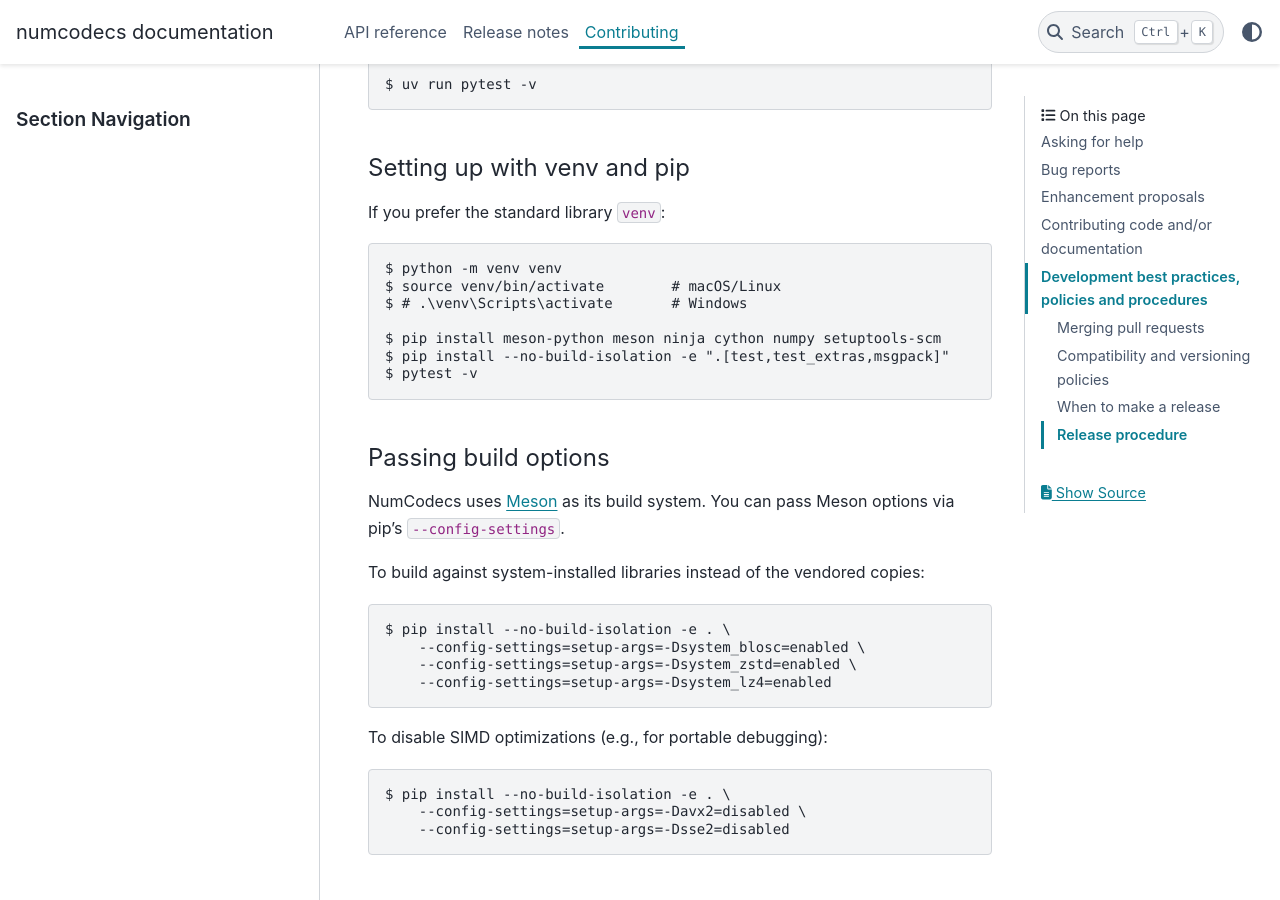
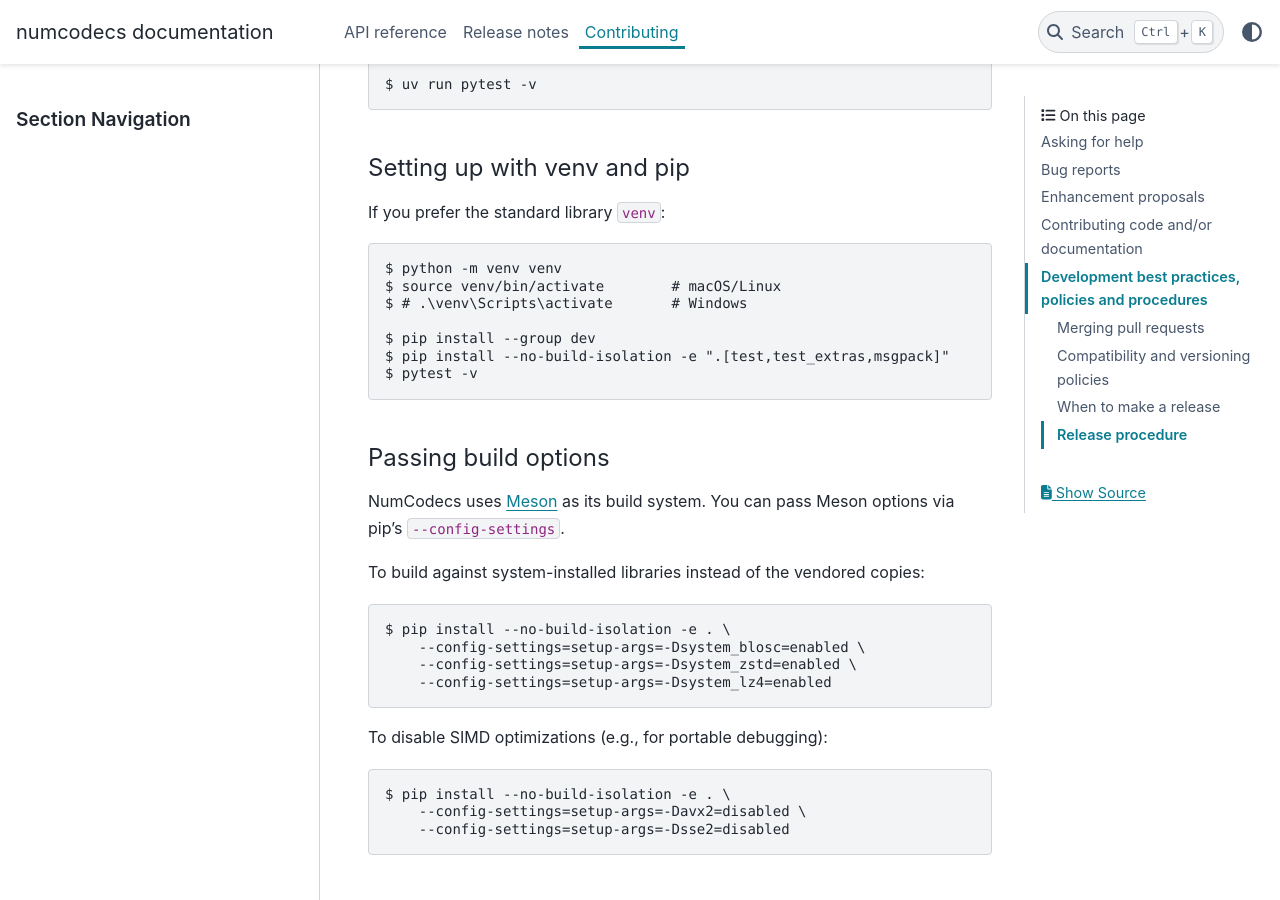
Before and after one commit to zarr-developers/numcodecs, a Sphinx documentation site: the page built from docs/contributing.rst, in a window 1280 px wide and 900 px high, scrolled down 3297 px. Built offline with Sphinx 7.4.7 and the PyData theme 0.15.4, drawn with Linux system fonts in a browser that asks for light colours; the version number could not be read and is left out.

Commit message:
Use dev group

```diff
--- a/docs/contributing.rst
+++ b/docs/contributing.rst
@@ -138,7 +138,7 @@ If you prefer the standard library ``venv``::
     $ source venv/bin/activate        # macOS/Linux
     $ # .\venv\Scripts\activate       # Windows
 
-    $ pip install meson-python meson ninja cython numpy setuptools-scm
+    $ pip install --group dev
     $ pip install --no-build-isolation -e ".[test,test_extras,msgpack]"
     $ pytest -v
 
```
Also changed, not shown: 1 other file.
